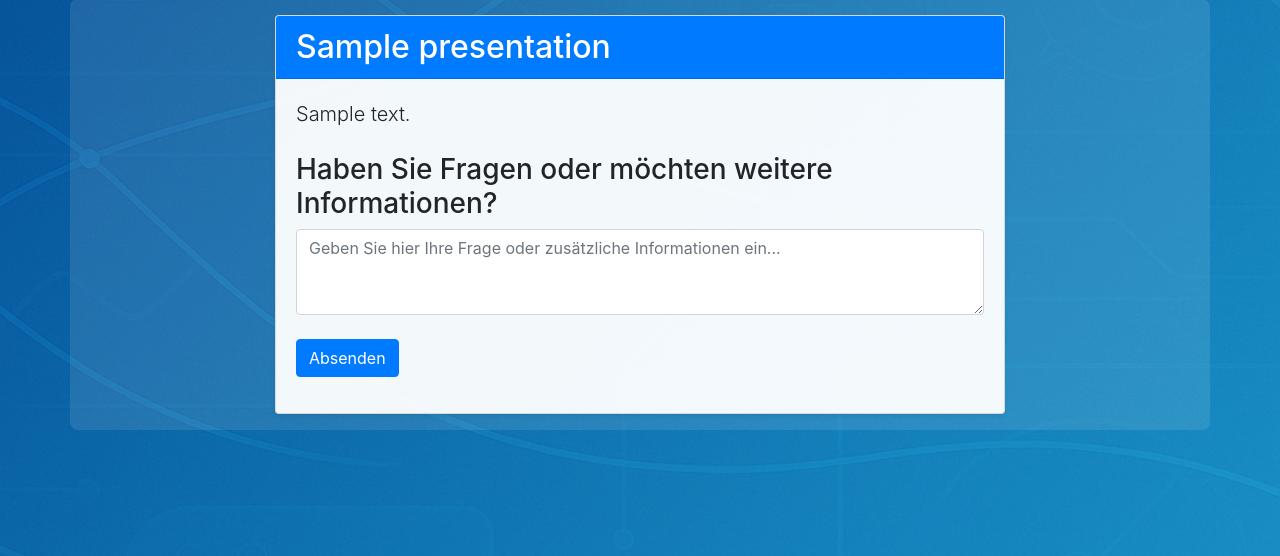
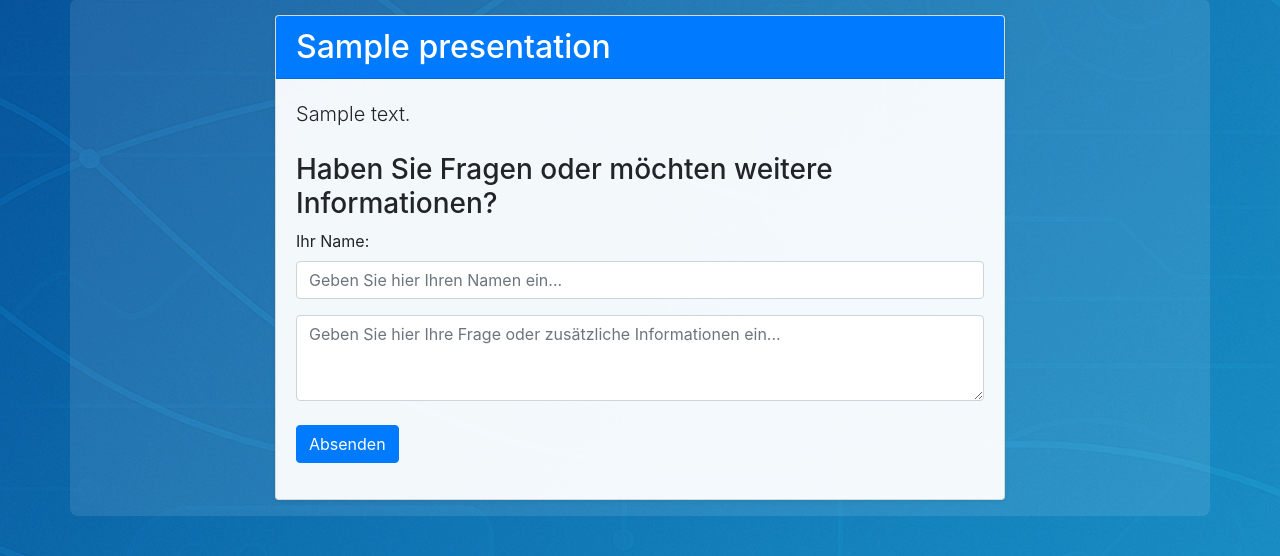
Before and after one commit to DG1001/ConfChat, a Flask app: page /p/000 in a window 1280 px wide. Shown: the part 137-693 px from the top of the page. Run offline with Flask 3, Linux system fonts and the light colour scheme; a user stored in the database is signed in; tables that the repository leaves empty hold one stand-in row (values such as "Sample post"); some libraries are stand-ins or nearby versions.

Commit message:
feat(feedback): add participant name to feedback submissions
This commit introduces a new feature that allows users to provide their names when submitting feedback. A `participant_name` column has been added to the Feedback model and the corresponding database schema has been updated. The frontend has been modified to include a name input field in the feedback form, which ensures that the participant's name is captured and displayed with the feedback.

Additionally, improvements have been made to handle empty name submissions gracefully, and the name is saved to localStorage for ease of use on subsequent visits. The updates enhance user engagement by personalizing feedback entries while maintaining necessary data integrity.

```diff
--- a/app.py
+++ b/app.py
@@ -132,6 +132,7 @@ class Feedback(db.Model):
     presentation_id = db.Column(db.Integer, db.ForeignKey('presentation.id'), nullable=False)
     is_processed = db.Column(db.Boolean, default=False)
     ai_response = db.Column(db.Text)
+    participant_name = db.Column(db.String(100), nullable=True)
 
 @login_manager.user_loader
 def load_user(user_id):
@@ -239,11 +240,15 @@ def generate_ai_content(feedbacks, previous_content=None, context=None, content=
         Behandle verschiedene Feedback-Arten wie folgt:
 
         WICHTIGE REGELN:
-        1. Faktische Informationen (Links, URLs, konkrete Daten): Direkt in den Haupttext integrieren
+        1. Faktische Informationen (konkrete Daten): Direkt in den Haupttext integrieren. Falls URL oder Links mitgegeben werden (unter # Neue Informationen...), diese im Bereich 'Ungeprüfte Links' sammeln und im Haupttext verlinken.
         2. Fragen: Nur beantworten wenn 100% sicher, ansonsten in "Offene Fragen" Sektion sammeln
         3. Wenn jemand eine offene Frage beantwortet: Antwort zur entsprechenden Frage hinzufügen
         4. Positive/allgemeine Kommentare: In "Feedback der Teilnehmer" Sektion sammeln
         5. Struktur beibehalten, nahtlos integrieren
+        6. Keine Informationen hinzuerfinden, vor allem KEIN Feedback generieren wenn keines vorliegt! Nur Inhalte basierend auf Fakten wiedergeben!
+        7. Ignoriere Beleidungen und Schimpfwörter und nicht zum Thema passende Inhalte (Scam, porn, insult, etc.), diese werden nicht in die Infoseite übernommen!
+
+
 
         # Bestehende Infoseite
         {previous_content}
@@ -252,7 +257,7 @@ def generate_ai_content(feedbacks, previous_content=None, context=None, content=
         """
 
         if categorized['factual_info']:
-            prompt += "\n## Faktische Informationen (in Haupttext integrieren):\n"
+            prompt += "\n## Faktische Informationen (in Haupttext integrieren, falls Link/URL sammeln unter 'Ungeprüfte Links'):\n"
             for feedback in categorized['factual_info']:
                 prompt += f"- {feedback.content}\n"
 
@@ -281,9 +286,9 @@ def generate_ai_content(feedbacks, previous_content=None, context=None, content=
 
         STRUKTUR-VORGABEN:
         - Beginne mit Hauptinhalt der Präsentation
-        - Faktische Informationen aus Feedback direkt in Haupttext integrieren
-        - "## Offene Fragen" Sektion für unbeantwortete Fragen
-        - "## Feedback der Teilnehmer" Sektion für Kommentare/Meinungen
+        - Verwende nur den gegebenen Kontext und Inhalt
+        - KEINE Feedback-Sektionen erstellen wenn kein echtes Feedback vorliegt
+        - Keine Informationen hinzuerfinden, vor allem KEIN Feedback generieren wenn keines vorliegt!
         - Markdown-Formatierung verwenden
 
         # Kontext der Präsentation
@@ -736,10 +741,12 @@ def submit_feedback(access_code):
         abort(404)
 
     feedback_content = request.form.get('feedback')
+    participant_name = request.form.get('participant_name')
 
     feedback = Feedback(
         content=feedback_content,
-        presentation_id=presentation.id
+        presentation_id=presentation.id,
+        participant_name=participant_name
     )
 
     db.session.add(feedback)
@@ -808,7 +815,8 @@ def api_get_feedbacks(presentation_id):
             'content': feedback.content,
             'created_at': feedback.created_at.isoformat(),
             'is_processed': feedback.is_processed,
-            'ai_response': feedback.ai_response
+            'ai_response': feedback.ai_response,
+            'participant_name': feedback.participant_name
         })
 
     return jsonify(result)
@@ -848,23 +856,30 @@ def add_columns_if_not_exist():
     with app.app_context():
         # Überprüfen, ob die Spalten bereits existieren
         inspector = db.inspect(db.engine)
-        columns = [column['name'] for column in inspector.get_columns('presentation')]
+        presentation_columns = [column['name'] for column in inspector.get_columns('presentation')]
+        feedback_columns = [column['name'] for column in inspector.get_columns('feedback')]
 
-        if 'cached_ai_content' not in columns:
+        # Presentation table columns
+        if 'cached_ai_content' not in presentation_columns:
             with db.engine.begin() as conn:
                 conn.execute(db.text('ALTER TABLE presentation ADD COLUMN cached_ai_content TEXT'))
 
-        if 'last_updated' not in columns:
+        if 'last_updated' not in presentation_columns:
             with db.engine.begin() as conn:
                 conn.execute(db.text('ALTER TABLE presentation ADD COLUMN last_updated TIMESTAMP'))
 
-        if 'processing_scheduled' not in columns:
+        if 'processing_scheduled' not in presentation_columns:
             with db.engine.begin() as conn:
                 conn.execute(db.text('ALTER TABLE presentation ADD COLUMN processing_scheduled BOOLEAN'))
 
-        if 'next_processing_time' not in columns:
+        if 'next_processing_time' not in presentation_columns:
             with db.engine.begin() as conn:
                 conn.execute(db.text('ALTER TABLE presentation ADD COLUMN next_processing_time TIMESTAMP'))
+
+        # Feedback table columns
+        if 'participant_name' not in feedback_columns:
+            with db.engine.begin() as conn:
+                conn.execute(db.text('ALTER TABLE feedback ADD COLUMN participant_name VARCHAR(100)'))
 
 if __name__ == '__main__':
     with app.app_context():
--- a/templates/public_view.html
+++ b/templates/public_view.html
@@ -16,6 +16,11 @@
                     <div class="feedback-section">
                         <h3>Haben Sie Fragen oder möchten weitere Informationen?</h3>
                         <form id="feedbackForm" class="mb-3">
+                            <div class="form-group mb-3">
+                                <label for="participantName" class="form-label">Ihr Name:</label>
+                                <input type="text" class="form-control" id="participantName"
+                                    placeholder="Geben Sie hier Ihren Namen ein...">
+                            </div>
                             <div class="form-group">
                                 <textarea class="form-control" id="feedbackContent" rows="3"
                                     placeholder="Geben Sie hier Ihre Frage oder zusätzliche Informationen ein..."></textarea>
@@ -33,11 +38,28 @@
 </div>
 
 <script>
+// Load name from localStorage on page load
+document.addEventListener('DOMContentLoaded', function() {
+    const savedName = localStorage.getItem('participantName');
+    if (savedName) {
+        document.getElementById('participantName').value = savedName;
+    }
+});
+
 document.getElementById('feedbackForm').addEventListener('submit', function(e) {
     e.preventDefault();
 
     const feedbackContent = document.getElementById('feedbackContent').value;
+    const participantName = document.getElementById('participantName').value;
+
     if (!feedbackContent.trim()) return;
+    if (!participantName.trim()) {
+        alert('Bitte geben Sie Ihren Namen ein.');
+        return;
+    }
+
+    // Save name to localStorage
+    localStorage.setItem('participantName', participantName);
 
     const submitButton = this.querySelector('button[type="submit"]');
     const originalButtonText = submitButton.innerHTML;
@@ -49,7 +71,7 @@ document.getElementById('feedbackForm').addEventListener('submit', function(e) {
         headers: {
             'Content-Type': 'application/x-www-form-urlencoded',
         },
-        body: 'feedback=' + encodeURIComponent(feedbackContent)
+        body: 'feedback=' + encodeURIComponent(feedbackContent) + '&participant_name=' + encodeURIComponent(participantName)
     })
     .then(response => response.json())
     .then(data => {
```
Also changed, not shown: templates/view_presentation.html (+13 -2 lines).
